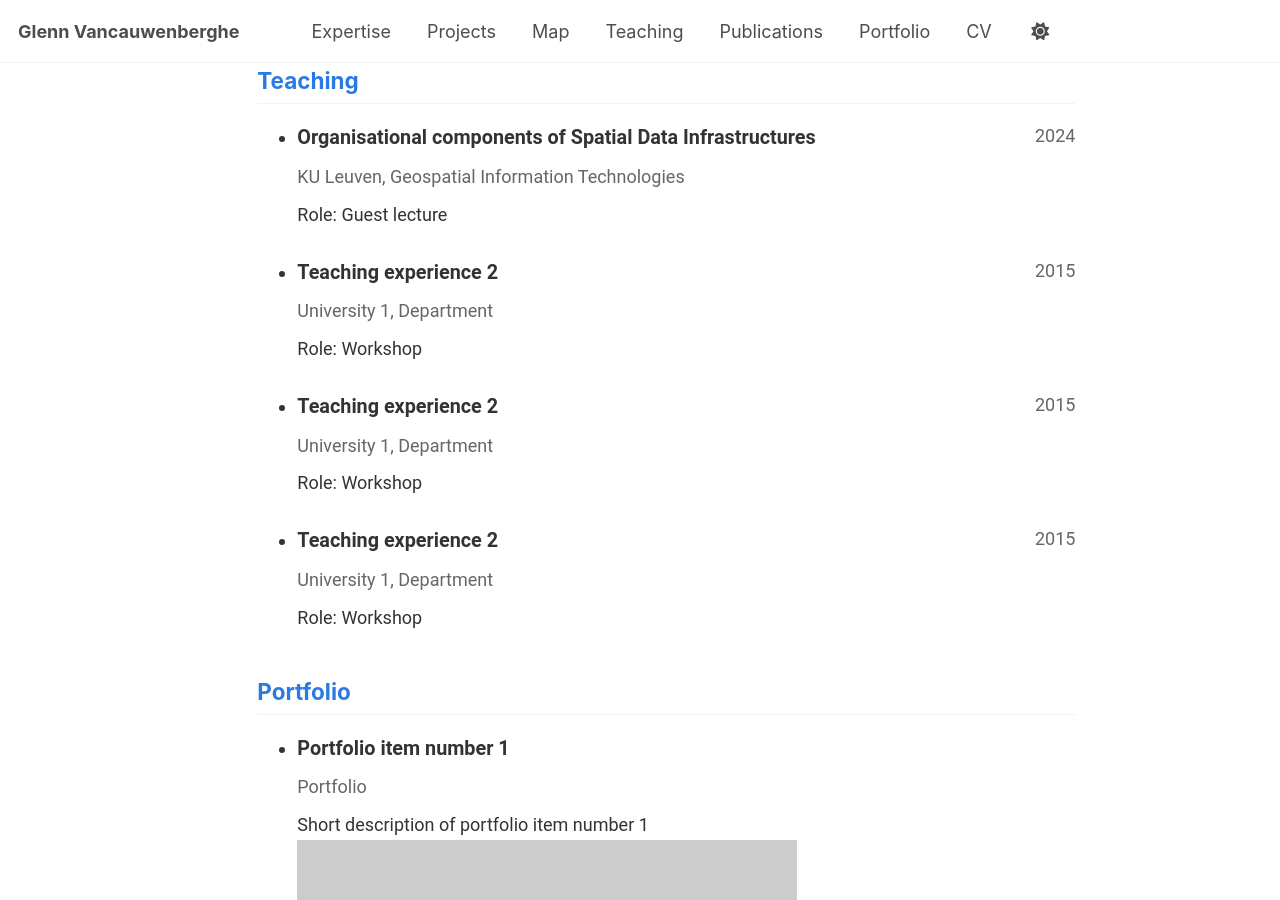
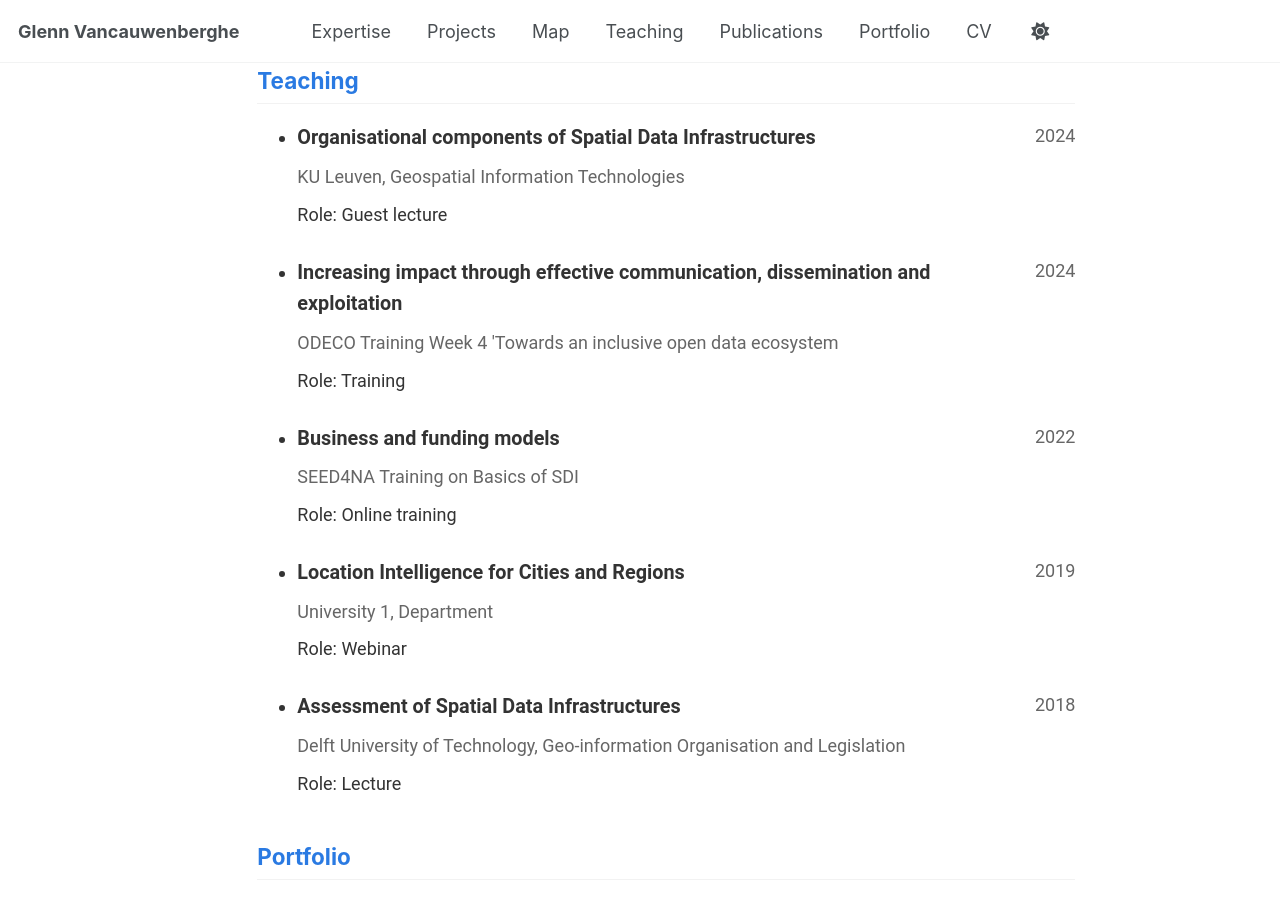
Before and after one commit to GVancauwenberghe/gvancauwenberghe.github.io, a Jekyll site: the page built from _pages/cv-json.md, in a window 1280 px wide and 900 px high, scrolled down 2589 px. Built offline with Jekyll 4.4.1, drawn with Linux system fonts in a browser that asks for light colours.

Commit message:
Update cv.json

```diff
--- a/_data/cv.json
+++ b/_data/cv.json
@@ -155,24 +155,31 @@
       "description": ""
     },
     {
-      "course": "Teaching experience 2",
-      "institution": "University 1, Department",
-      "date": "2015-01-01",
-      "role": "Workshop",
+      "course": "Increasing impact through effective communication, dissemination and exploitation",
+      "institution": "ODECO Training Week 4 'Towards an inclusive open data ecosystem",
+      "date": "2024-01-01",
+      "role": "Training",
       "description": ""
     },
     {
-      "course": "Teaching experience 2",
-      "institution": "University 1, Department",
-      "date": "2015-01-01",
-      "role": "Workshop",
+      "course": "Business and funding models",
+      "institution": "SEED4NA Training on Basics of SDI",
+      "date": "2022-01-01",
+      "role": "Online training",
       "description": ""
     },
     {
-      "course": "Teaching experience 2",
+      "course": "Location Intelligence for Cities and Regions ",
       "institution": "University 1, Department",
-      "date": "2015-01-01",
-      "role": "Workshop",
+      "date": "2019-01-01",
+      "role": "Webinar",
+      "description": ""
+    },
+    {
+      "course": "Assessment of Spatial Data Infrastructures",
+      "institution": "Delft University of Technology, Geo-information Organisation and Legislation",
+      "date": "2018-01-01",
+      "role": "Lecture",
       "description": ""
     },
   ],
```
